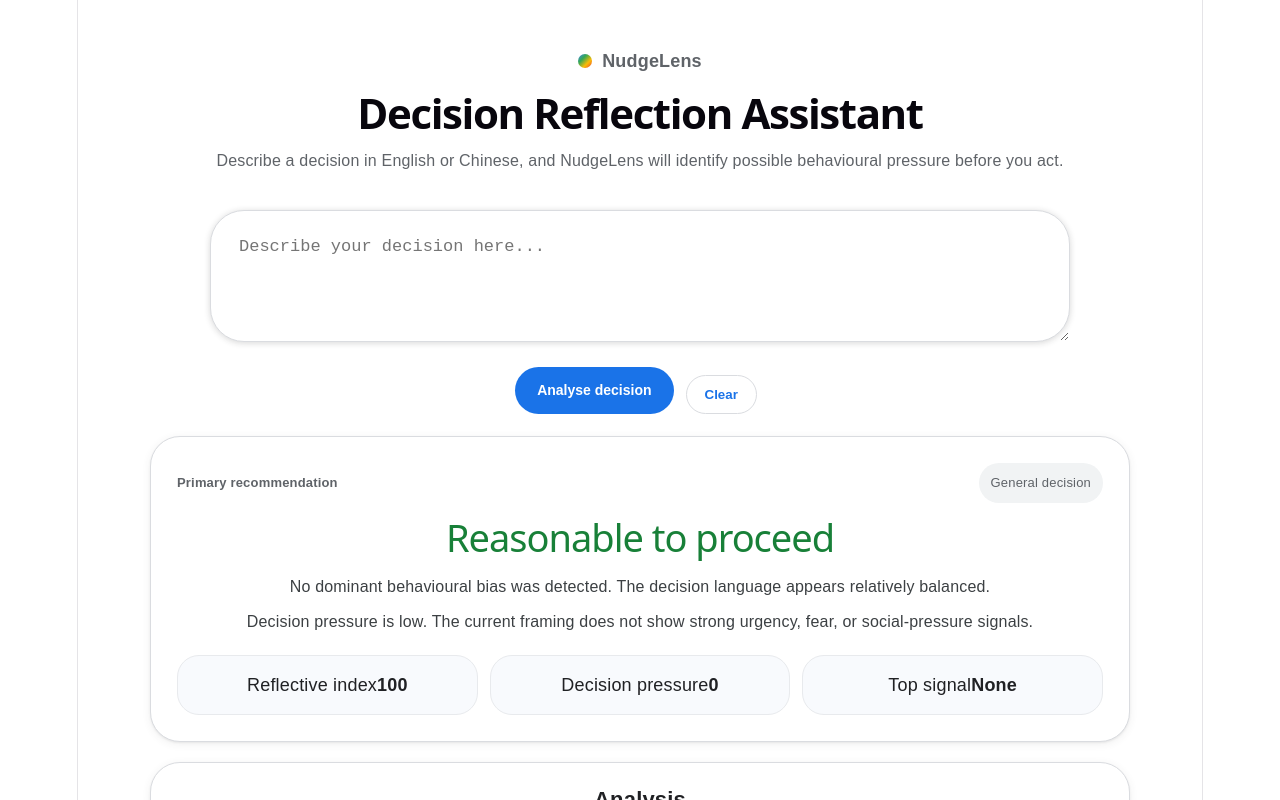
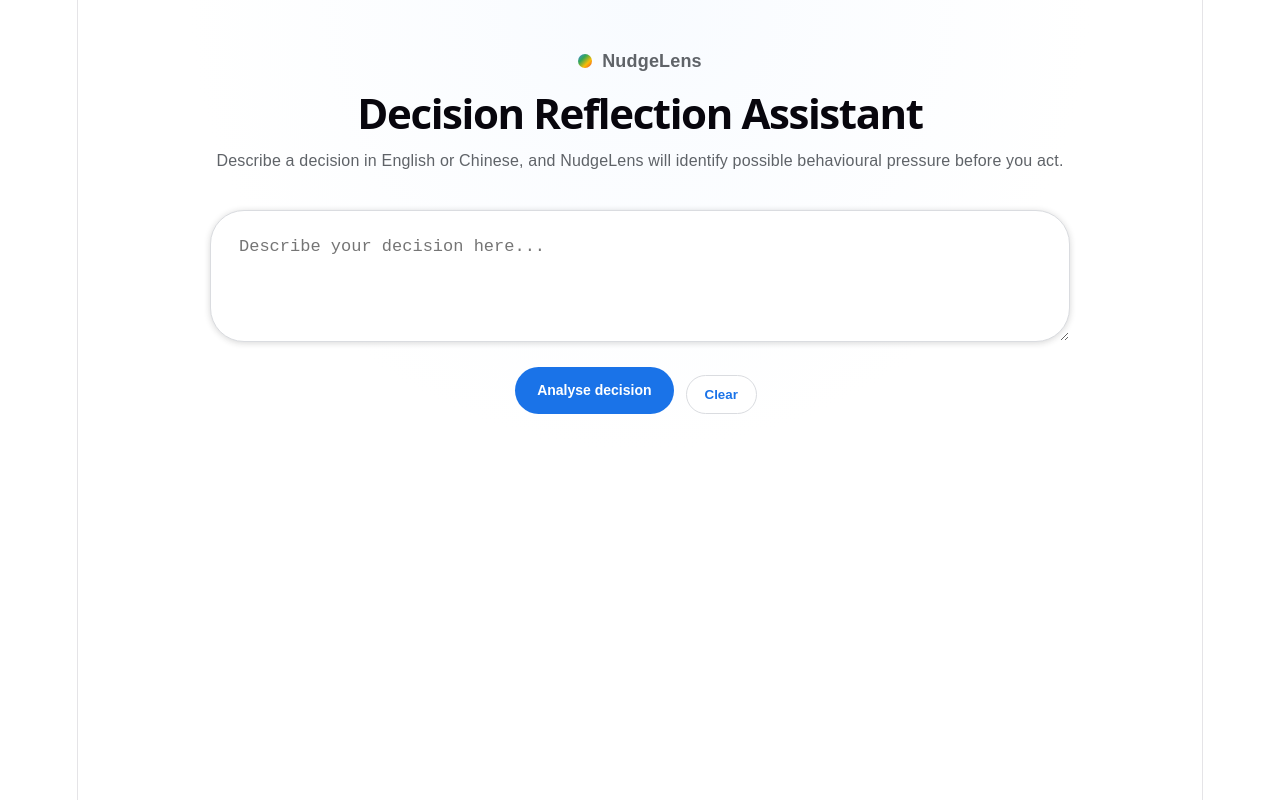
Before and after one commit to ktvr8k7qnm-coder/Nudge-lens, a React (Vite) app: page / in a window 1280 px wide. Shown: the top 800 px of the page. Built offline with nearby package versions, Linux system fonts and the light colour scheme.

Commit message:
update animated feedback UI

```diff
--- a/src/App.jsx
+++ b/src/App.jsx
@@ -215,37 +215,55 @@
 
   const topBias = results[0];
   const extremeRisk = results.find((item) => item.id === "extreme_risk");
-  const highRiskBiasIds = ["extreme_risk", "overconfidence", "loss_aversion", "sunk_cost"];
+  const highRiskBiasIds = ["extreme_risk", "overconfidence", "loss_aversion", "sunk_cost", "present_bias"];
   const hasHighRiskBias = results.some(
     (item) => highRiskBiasIds.includes(item.id) && item.score >= 38
   );
+  const hasMultipleSignals = results.length >= 2;
+  const hasStrongSignal = Boolean(topBias && topBias.score >= 64);
+  const hasAnyMeaningfulSignal = Boolean(topBias && topBias.score >= 26);
+  const isEmptyInput = text.trim().length === 0;
 
-  let recommendation = "Reasonable to proceed";
-  let tone = "positive";
+  let recommendation = "Add more context first";
+  let tone = "moderate";
 
-  if (extremeRisk && extremeRisk.score >= 38) {
+  if (isEmptyInput) {
+    recommendation = "Add more context first";
+    tone = "moderate";
+  } else if (extremeRisk && extremeRisk.score >= 38) {
     recommendation = "Do not decide yet";
     tone = "caution";
-  } else if (pressure >= 72 || (topBias && topBias.score >= 72)) {
+  } else if (pressure >= 78 || hasStrongSignal) {
     recommendation = "Do not decide yet";
     tone = "caution";
-  } else if (pressure >= 38 || hasHighRiskBias || results.length >= 2) {
+  } else if (pressure >= 42 || hasHighRiskBias || hasMultipleSignals) {
     recommendation = "Delay and compare alternatives";
     tone = "moderate";
+  } else if (hasAnyMeaningfulSignal) {
+    recommendation = "Proceed with caution";
+    tone = "moderate";
+  } else {
+    recommendation = "Low pressure detected";
+    tone = "positive";
   }
 
-  const mainReason = topBias
+  const mainReason = isEmptyInput
+    ? "Enter a real decision with context, trade-offs, urgency, cost, and alternatives before relying on the recommendation."
+    : topBias
     ? `The strongest signal is ${topBias.name}. This suggests the decision may be influenced by ${topBias.label.toLowerCase()} rather than only objective value.`
-    : "No dominant behavioural bias was detected. The decision language appears relatively balanced.";
+    : "No dominant behavioural bias was detected. This does not prove the decision is safe; it only means the current wording contains limited pressure signals.";
 
-  const secondaryReason =
-    extremeRisk && extremeRisk.score >= 38
-      ? "This is a large or hard-to-reverse decision with weak planning signals. It should not be treated as a simple proceed decision."
-      : pressure >= 72
-      ? "Decision pressure is high. Acting immediately may increase regret risk."
-      : pressure >= 38 || hasHighRiskBias || results.length >= 2
-      ? "Some pressure signals are present. A short delay and comparison with alternatives may improve clarity."
-      : "Decision pressure is low. The current framing does not show strong urgency, fear, or social-pressure signals.";
+  const secondaryReason = isEmptyInput
+    ? "The tool is intentionally conservative: without enough information, it will not suggest proceeding."
+    : extremeRisk && extremeRisk.score >= 38
+    ? "This is a large or hard-to-reverse decision with weak planning signals. It should not be treated as a simple proceed decision."
+    : pressure >= 78 || hasStrongSignal
+    ? "Decision pressure is high. Acting immediately may increase regret risk. Pause before committing."
+    : pressure >= 42 || hasHighRiskBias || hasMultipleSignals
+    ? "Several pressure signals or unresolved risks are present. Compare alternatives before acting."
+    : hasAnyMeaningfulSignal
+    ? "The decision may still be reasonable, but there is at least one behavioural pressure signal. Check the downside before acting."
+    : "Decision pressure appears low based on the current wording, but this is not a guarantee. Add more detail if the decision has financial, career, or irreversible consequences.";
 
   return {
     decisionType: detectDecisionType(text),
@@ -273,6 +291,19 @@
   const liveAnalysis = useMemo(() => analyseDecision(input), [input]);
   const current = savedAnalysis || liveAnalysis;
   const topBias = current.results[0];
+  const hasInput = input.trim().length > 0;
+  const accentColor =
+    current.tone === "caution"
+      ? "#d93025"
+      : current.tone === "moderate"
+      ? "#f29900"
+      : "#188038";
+  const glowColor =
+    current.tone === "caution"
+      ? "rgba(217,48,37,.22)"
+      : current.tone === "moderate"
+      ? "rgba(242,153,0,.24)"
+      : "rgba(24,128,56,.22)";
 
   function runAnalysis() {
     const next = analyseDecision(input);
@@ -325,6 +356,50 @@
 
   return (
     <div style={styles.page}>
+      <style>{`
+        @keyframes feedbackReveal {
+          from {
+            opacity: 0;
+            transform: translateY(22px) scale(.985);
+            filter: blur(8px);
+          }
+          to {
+            opacity: 1;
+            transform: translateY(0) scale(1);
+            filter: blur(0);
+          }
+        }
+
+        @keyframes borderGlow {
+          0% {
+            box-shadow: 0 0 0 rgba(26,115,232,0);
+          }
+          45% {
+            box-shadow: 0 0 36px var(--glow);
+          }
+          100% {
+            box-shadow: 0 8px 30px rgba(60,64,67,.11);
+          }
+        }
+
+        @keyframes inputBreath {
+          0% { box-shadow: 0 1px 6px rgba(32,33,36,.18); }
+          50% { box-shadow: 0 8px 28px rgba(26,115,232,.16); }
+          100% { box-shadow: 0 1px 6px rgba(32,33,36,.18); }
+        }
+
+        .feedback-reveal {
+          opacity: 0;
+          animation: feedbackReveal 620ms cubic-bezier(.2,.8,.2,1) forwards,
+                     borderGlow 1300ms ease-out forwards;
+        }
+
+        .delay-1 { animation-delay: 80ms, 80ms; }
+        .delay-2 { animation-delay: 220ms, 220ms; }
+        .delay-3 { animation-delay: 360ms, 360ms; }
+        .delay-4 { animation-delay: 500ms, 500ms; }
+        .delay-5 { animation-delay: 650ms, 650ms; }
+      `}</style>
       <div style={styles.shell}>
         <header style={styles.header}>
           <div style={styles.logoRow}>
@@ -340,7 +415,7 @@
 
         <main style={styles.searchArea}>
           <textarea
-            style={styles.searchBox}
+            style={{ ...styles.searchBox, animation: hasInput ? "inputBreath 2.8s ease-in-out infinite" : "none" }}
             value={input}
             onChange={(event) => {
               setInput(event.target.value);
@@ -366,9 +441,19 @@
           </div>
         </main>
 
-        <section style={styles.recommendationCard}>
+        {hasInput && (
+          <>
+        <section
+          className="feedback-reveal delay-1"
+          style={{
+            ...styles.recommendationCard,
+            borderColor: accentColor,
+            background: `linear-gradient(135deg, #ffffff 0%, ${glowColor} 100%)`,
+            "--glow": glowColor
+          }}
+        >
           <div style={styles.topRow}>
-            <span style={styles.cardLabel}>Primary recommendation</span>
+            <span style={styles.cardLabel}>General decision</span>
             <span style={styles.decisionType}>{current.decisionType}</span>
           </div>
 
@@ -390,22 +475,25 @@
           <p style={styles.reasonText}>{current.secondaryReason}</p>
 
           <div style={styles.indexRow}>
-            <div style={styles.indexBox}>
+            <div className="feedback-reveal delay-2" style={{ ...styles.indexBox, borderColor: accentColor, "--glow": glowColor }}>
               <span>Reflective index</span>
               <strong>{current.reflectiveIndex}</strong>
             </div>
-            <div style={styles.indexBox}>
+            <div className="feedback-reveal delay-3" style={{ ...styles.indexBox, borderColor: accentColor, "--glow": glowColor }}>
               <span>Decision pressure</span>
               <strong>{current.pressure}</strong>
             </div>
-            <div style={styles.indexBox}>
+            <div className="feedback-reveal delay-4" style={{ ...styles.indexBox, borderColor: accentColor, "--glow": glowColor }}>
               <span>Top signal</span>
               <strong>{topBias ? topBias.name : "None"}</strong>
             </div>
           </div>
         </section>
 
-        <section style={styles.analysisCard}>
+        <section
+          className="feedback-reveal delay-5"
+          style={{ ...styles.analysisCard, borderColor: accentColor, "--glow": glowColor }}
+        >
           <h3 style={styles.sectionTitle}>Analysis</h3>
 
           {topBias ? (
@@ -476,6 +564,8 @@
             )}
           </details>
         </section>
+          </>
+        )}
       </div>
       <Analytics />
     </div>
@@ -485,7 +575,7 @@
 const styles = {
   page: {
     minHeight: "100vh",
-    background: "#ffffff",
+    background: "radial-gradient(circle at top, #f8fbff 0%, #ffffff 44%)",
     color: "#202124",
     fontFamily: "Arial, sans-serif",
     padding: "28px"
@@ -577,11 +667,11 @@
     marginTop: "8px"
   },
   recommendationCard: {
-    border: "1px solid #dadce0",
+    border: "1.5px solid #dadce0",
     borderRadius: "30px",
     padding: "26px",
     background: "#ffffff",
-    boxShadow: "0 1px 2px rgba(60,64,67,.08), 0 2px 8px rgba(60,64,67,.08)",
+    boxShadow: "0 8px 30px rgba(60,64,67,.11)",
     marginBottom: "20px"
   },
   topRow: {
@@ -623,16 +713,16 @@
   },
   indexBox: {
     background: "#f8fafd",
-    border: "1px solid #e8eaed",
+    border: "1.5px solid #e8eaed",
     borderRadius: "22px",
     padding: "16px"
   },
   analysisCard: {
-    border: "1px solid #dadce0",
+    border: "1.5px solid #dadce0",
     borderRadius: "30px",
     padding: "24px",
     background: "#ffffff",
-    boxShadow: "0 1px 2px rgba(60,64,67,.08), 0 2px 8px rgba(60,64,67,.08)"
+    boxShadow: "0 8px 30px rgba(60,64,67,.11)"
   },
   sectionTitle: {
     marginTop: 0,
```
